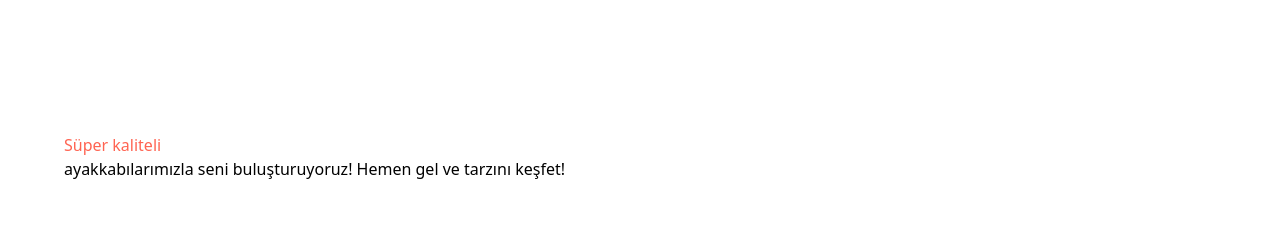
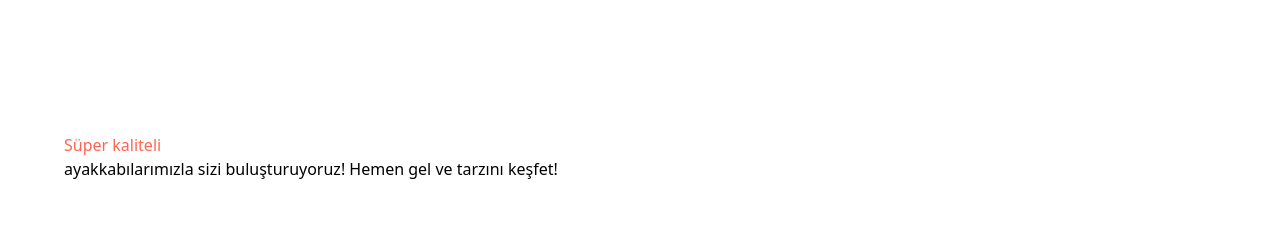
Before and after one commit to hcrymng/shoe-shop, a React (Vite) app: page / in a window 1280 px wide. Shown: the part 1880-2111 px from the top of the page. Built offline with nearby package versions, Linux system fonts and the light colour scheme; a web font is replaced by a local one.

Commit message:
updating

```diff
--- a/src/sections/SuperQuality.jsx
+++ b/src/sections/SuperQuality.jsx
@@ -4,7 +4,7 @@ const SuperQuality = () => {
   return (
    <section id='about-us' className='flex justify-between items-center max-lg:flex-col gap-10 w-full max-container'>
 <div className='flex flex-1 flex-col'>
-  <h2><span className='text-coral-red'>Süper kaliteli</span> <br/>ayakkabılarımızla seni buluşturuyoruz! Hemen gel ve tarzını keşfet!</h2>
+  <h2><span className='text-coral-red'>Süper kaliteli</span> <br/>ayakkabılarımızla sizi buluşturuyoruz! Hemen gel ve tarzını keşfet!</h2>
   <p></p>
 
 </div>
```
